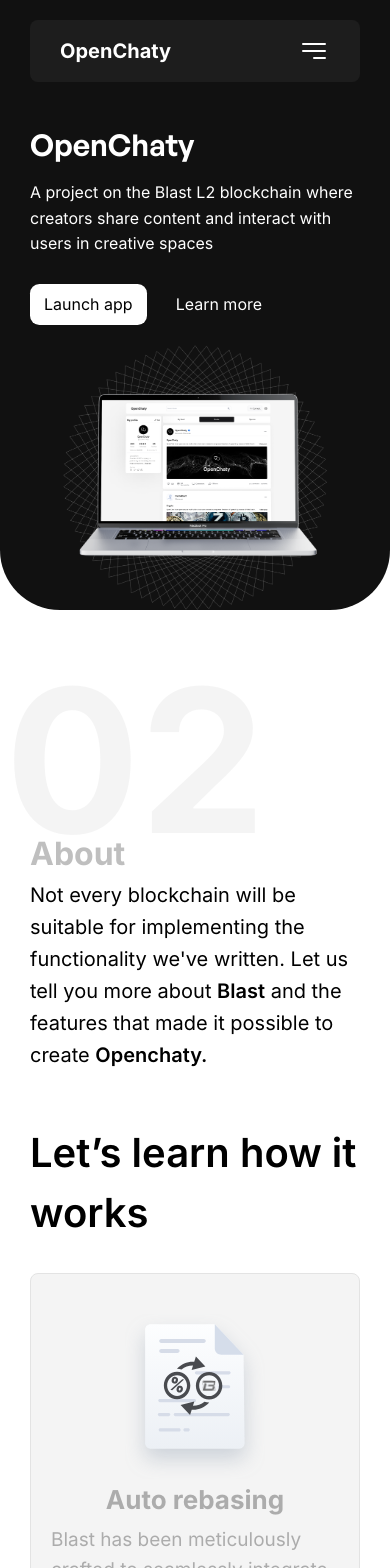
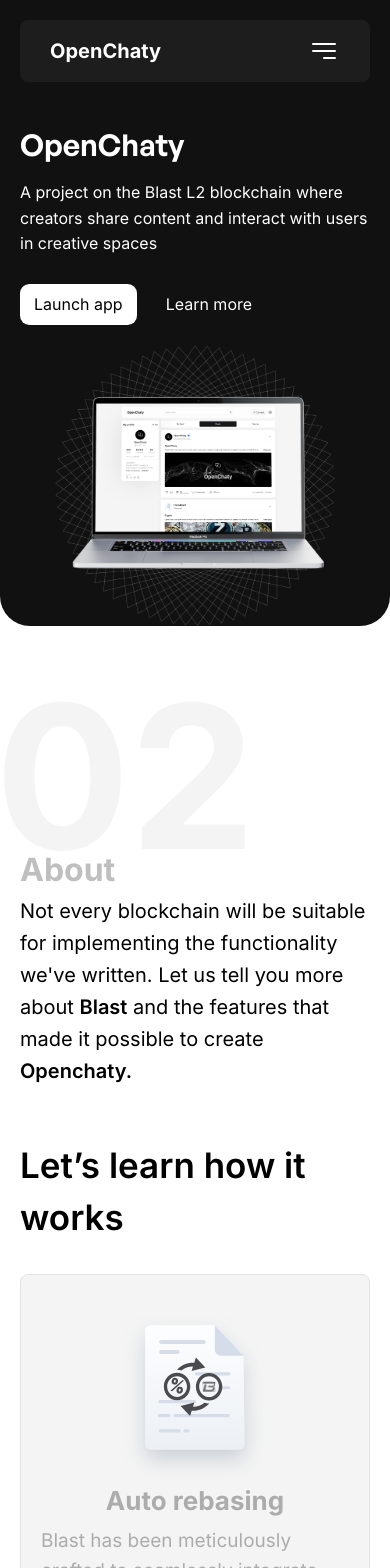
Before and after one commit to QobilovSardor/open-chaty, a React (Vite) app: page / in a window 390 px wide. Shown: the top 1568 px of the page. Built offline with nearby package versions, Linux system fonts and the light colour scheme.

Commit message:
strategy media query section finished

```diff
--- a/src/components/about/about-section.tsx
+++ b/src/components/about/about-section.tsx
@@ -67,7 +67,7 @@
 
 			</div>
 
-			<div className="relative mb-[90px] overflow-hidden open-chaty__box flex lg-sm:flex-row flex-col justify-between pr-[224px] lg-sm:items-center lg-sm:space-y-0 space-y-[20px] pt-[94px] pb-[90px] pl-[76px] rounded-lg mt-[83px]">
+			<div className="relative sm:mb-[90px] mb-16 overflow-hidden open-chaty__box flex lg-sm:flex-row flex-col justify-between pr-[224px] lg-sm:items-center lg-sm:space-y-0 space-y-[20px] pt-[94px] pb-[90px] pl-[76px] rounded-lg mt-[83px]">
 				<div className="open-chaty__content max-w-[591px]">
 					<span className="text-[#FFFFFF66] font-semibold sm:text-[38px] text-[25px] leading-160 font-GeneralSans">
 						OpenChaty
--- a/src/components/hero-section/hero-section.tsx
+++ b/src/components/hero-section/hero-section.tsx
@@ -3,7 +3,7 @@
 
 export const HeroSection = () => {
 	return (
-		<div className="container md:px-[30px] px-0 bg-[#111] md:pt-[38px] pt-[20px] rounded-b-[60px] lg-sm:mb-[106px] sm:mb-[80px] mb-[50px]">
+		<div className="container md:px-[30px] px-0 bg-[#111] md:pt-[38px] pt-[20px] sm:rounded-b-[40px] rounded-b-[30px] md:rounded-b-[60px] lg-sm:mb-[106px] sm:mb-[80px] mb-[50px]">
 			<Header />
 			<div className="flex lg-sm:items-center lg-sm:pt-0 pt-10 flex-col lg-sm:flex-row lg:px-[113px] md:px-[62px]">
 				<div className="text-white md:w-[494px]">
--- a/src/components/strategy/strategy-section.tsx
+++ b/src/components/strategy/strategy-section.tsx
@@ -5,23 +5,22 @@
 	return (
 		<div>
 
-			<div className="flex items-end justify-between">
+			<div className="flex lg:flex-row flex-col lg:items-end lg:justify-between">
 				<div className="max-w-[555px]">
 					<h1 className="section-number">03</h1>
 					<p className="section-number__info">Strategy</p>
 					<h2 className="title-text">Why Openchaty ?</h2>
 				</div>
 				<div>
-					<p className="info max-w-[789px] mb-[-52px]">
+					<p className="info max-w-[789px] mb-[-52px] ">
 						It's very simple. Because each content creator will have their own space, which will be allocated their own chat room. The creator will be able to earn money from their chats and posts thanks to monetization features.
 					</p>
 				</div>
 			</div>
 
 
-			<div className="video-box overflow-hidden flex mt-[126px] items-center justify-center flex-col rounded-[43px] h-[792px] bg-[#EFEFEF] mb-[81px]">
+			<div className="video-box overflow-hidden flex md:mt-[126px] mt-[100px] items-center justify-center flex-col lg:rounded-[43px] sm:rounded-3xl rounded-2xl lg:h-[792px] lg-sm:h-[500px] sm:h-[400px] h-[300px] bg-[#EFEFEF] md:mb-[81px] mb-[50px]">
 				<iframe width="100%" height="100%" src="https://www.youtube.com/embed/KJwYBJMSbPI?si=5G-eHtVVngboK5gt" title="YouTube video player" frameBorder="0" allow="accelerometer; autoplay; clipboard-write; encrypted-media; gyroscope; picture-in-picture; web-share" allowFullScreen>
-
 				</iframe>
 				{/* <button>
 						<img className="w-[220px] h-[220px] hover:scale-105 transition-all duration-200" src={assets.playIcon} alt="play icon" />
--- a/src/index.css
+++ b/src/index.css
@@ -81,6 +81,10 @@
 	.title-text {
 		@apply text-[52px]
 	}
+
+	.info {
+		font-size: 20px;
+	}
 }
 
 @media screen and (max-width: 480px) {
@@ -88,11 +92,20 @@
 		@apply text-[30px];
 	}
 
+	.container {
+		padding-left: 20px;
+		padding-right: 20px;
+	}
+
 	.btn {
 		@apply py-[8px] text-[16px]
 	}
 
 	.title-text {
-		@apply text-[40px]
+		@apply text-[35px]
+	}
+
+	.info {
+		font-size: 18px;
 	}
 }
--- a/src/layouts/main.tsx
+++ b/src/layouts/main.tsx
@@ -2,7 +2,7 @@
 	AboutSection,
 	// EarnSection,
 	HeroSection,
-	// StrategySection
+	StrategySection
 } from "../components"
 
 export const Main = () => {
@@ -12,7 +12,7 @@
 			<div className="container">
 				{/* <EarnSection /> */}
 				<AboutSection />
-				{/* <StrategySection /> */}
+				<StrategySection />
 			</div>
 		</main>
 	)
```
